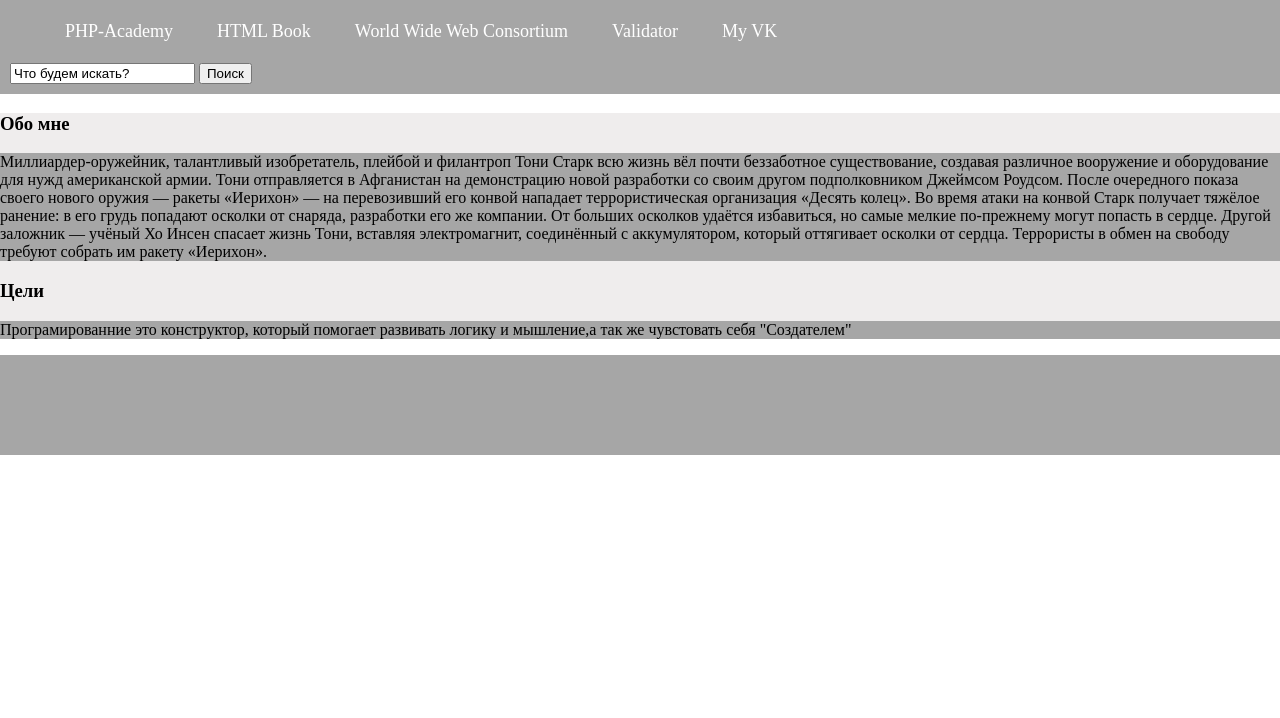
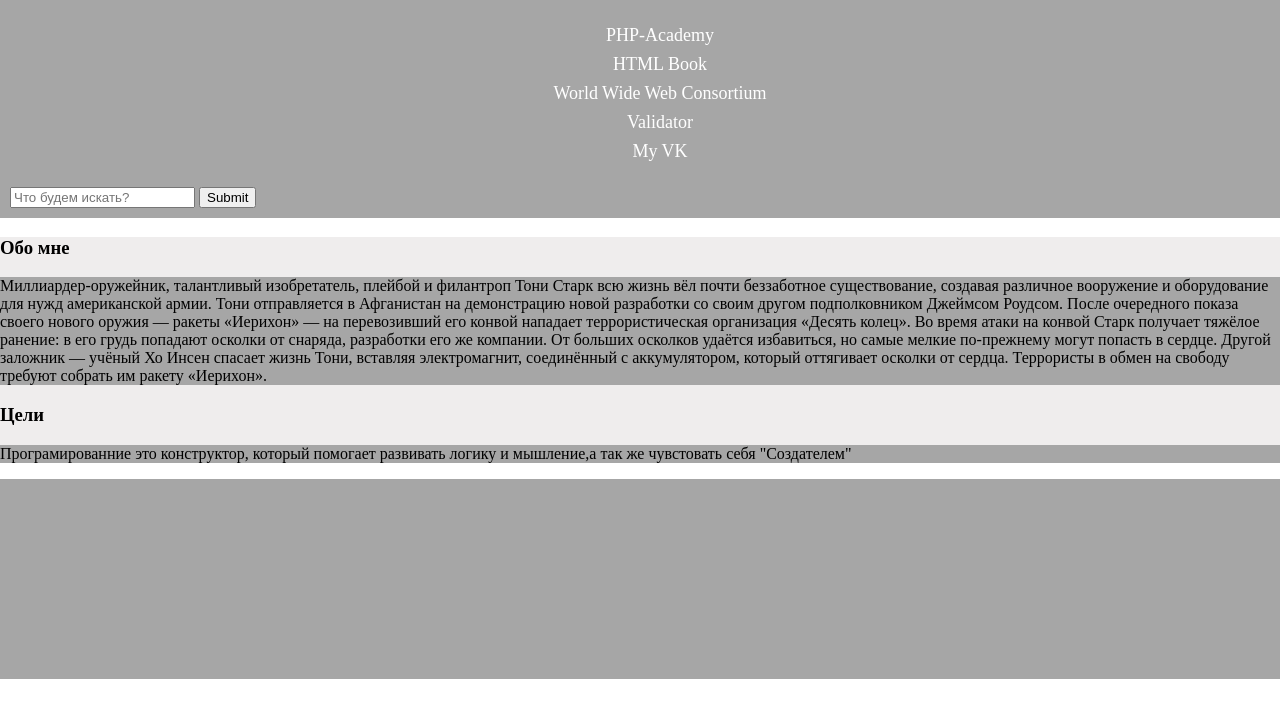
Before and after one commit to DaimosOk/fstk2802_Tkachenko, a PHP site: page / in a window 1280 px wide. Shown: the top 718 px of the page. Run offline with PHP 8.4, Linux system fonts and the light colour scheme.

Commit message:
remake hw120317

```diff
--- a/frontend/home_works_front/hw_f120317/index.html
+++ b/frontend/home_works_front/hw_f120317/index.html
@@ -8,19 +8,21 @@
     <title>FSTK</title>
     <link rel="stylesheet" href="style.css" type="text/css" />
 </head>
-<body class="body">
+<body>
 <!--____HEADER___-->
 <div class="header">
     <ul class="menu">
-        <li class="hover"><a href="https://php-academy.kiev.ua/">PHP-Academy</a></li>
+        <li class="item"><a href="https://php-academy.kiev.ua/">PHP-Academy</a></li>
         <li><a href="http://htmlbook.ru/">HTML Book</a></li>
         <li><a href=" https://www.w3.org">World Wide Web Consortium</a></li>
         <li><a href="https://validator.w3.org/">Validator</a></li>
         <li><a href="https://vk.com/varenik_1">My VK</a></li>
     </ul>
     <div class="box">
-        <input type="text" name="box" value="Что будем искать?"/>
-        <input type="submit" value="Поиск"/>
+        <form>
+        <input type="text" name="box" placeholder="Что будем искать?"/>
+        <input type="submit"/>
+        </form>
     </div>
 </div>
 <!--___CONTENT___-->
--- a/frontend/home_works_front/hw_f120317/style.css
+++ b/frontend/home_works_front/hw_f120317/style.css
@@ -1,4 +1,4 @@
-.body {
+body {
     margin: 0;
     padding: 0;
 }
@@ -6,7 +6,7 @@
     background: #a6a6a6;
 }
 .menu li {
-    display: inline;
+    list-style: none;
     text-align: center;
     padding: 4px;
     padding-left: 20px;
@@ -27,10 +27,10 @@
     background: #a6a6a6;
 }
 .footer {
-    height: 100px;
+    min-height: 200px;
     background: #a6a6a6;
 }
-.hover:hover {
+.menu .item:active {
     font-size: 19px;
     background: red;
 }
```
